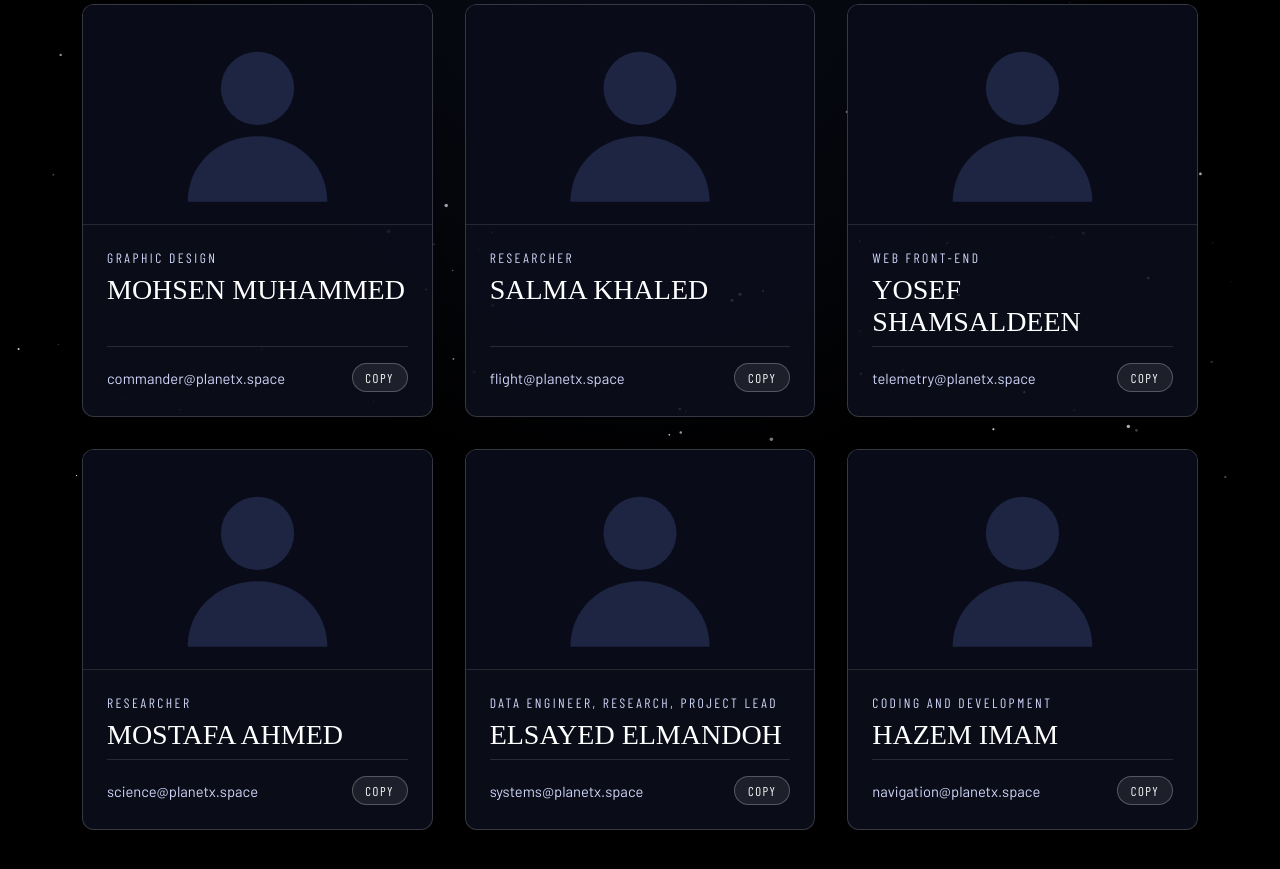
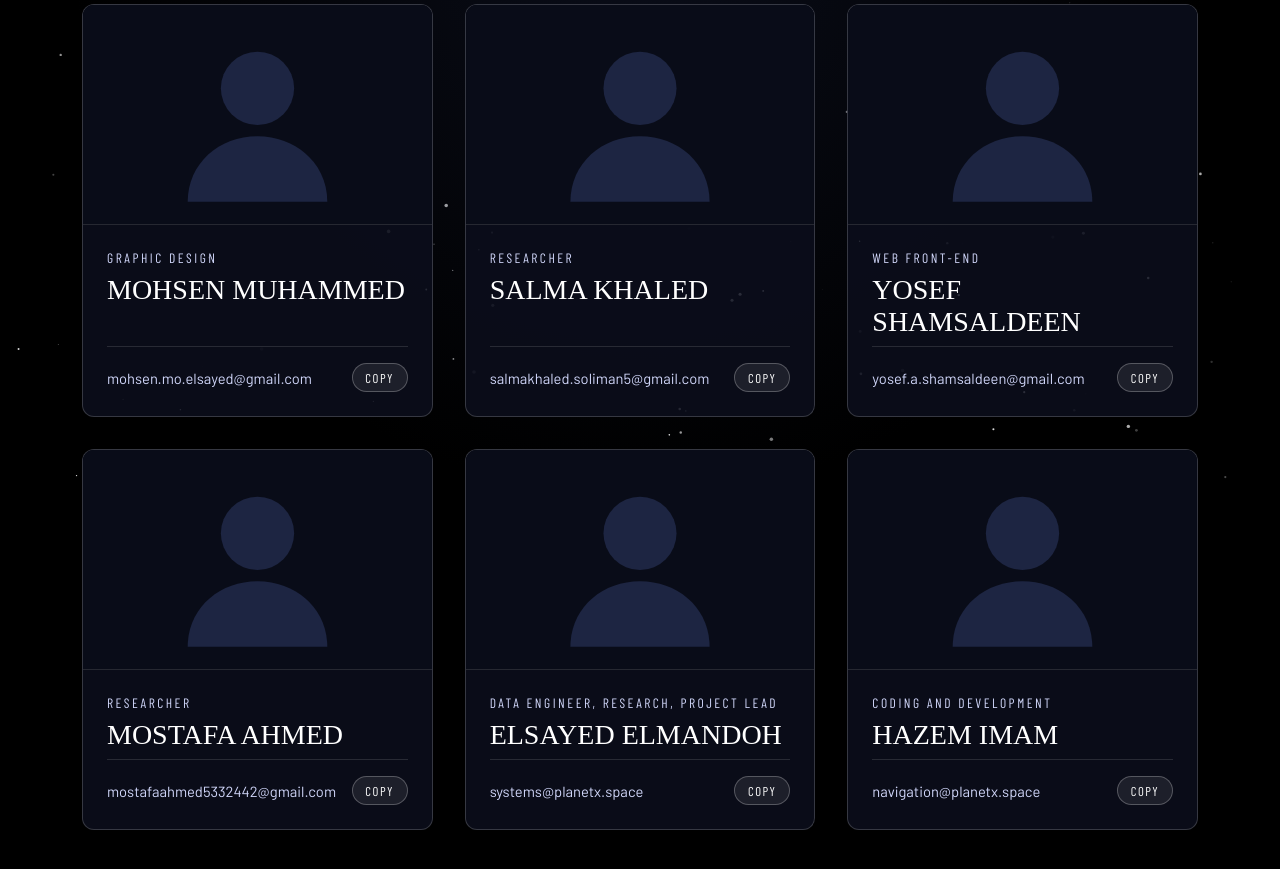
Before and after one commit to elsayedelmandoh/planetx-nasa26, a plain HTML site: page web/team.html in a window 1280 px wide. Shown: the part 273-1142 px from the top of the page. Drawn offline with nearby package versions, Linux system fonts and the light colour scheme; a web font is replaced by a local one.

Commit message:
Correct team member email addresses
Updated team member emails for accuracy.

```diff
--- a/web/team.html
+++ b/web/team.html
@@ -115,10 +115,10 @@
     drawStars();
 
     const members = [
-      { role: "Graphic Design", name: "Mohsen Muhammed", email: "commander@planetx.space", img: "member1.png" },
-      { role: "Researcher", name: "Salma Khaled", email: "flight@planetx.space", img: "member2.png" },
-      { role: "Web Front-end", name: "Yosef Shamsaldeen", email: "telemetry@planetx.space", img: "member3.png" },
-      { role: "Researcher", name: "Mostafa Ahmed", email: "science@planetx.space", img: "member4.png" },
+      { role: "Graphic Design", name: "Mohsen Muhammed", email: "mohsen.mo.elsayed@gmail.com", img: "member1.png" },
+      { role: "Researcher", name: "Salma Khaled", email: "salmakhaled.soliman5@gmail.com", img: "member2.png" },
+      { role: "Web Front-end", name: "Yosef Shamsaldeen", email: "yosef.a.shamsaldeen@gmail.com", img: "member3.png" },
+      { role: "Researcher", name: "Mostafa Ahmed", email: "mostafaahmed5332442@gmail.com", img: "member4.png" },
       { role: "Data engineer, Research, Project lead", name: "Elsayed Elmandoh", email: "systems@planetx.space", img: "member5.png" },
       { role: "Coding and Development", name: "Hazem Imam", email: "navigation@planetx.space", img: "member6.png" }
     ];
```
